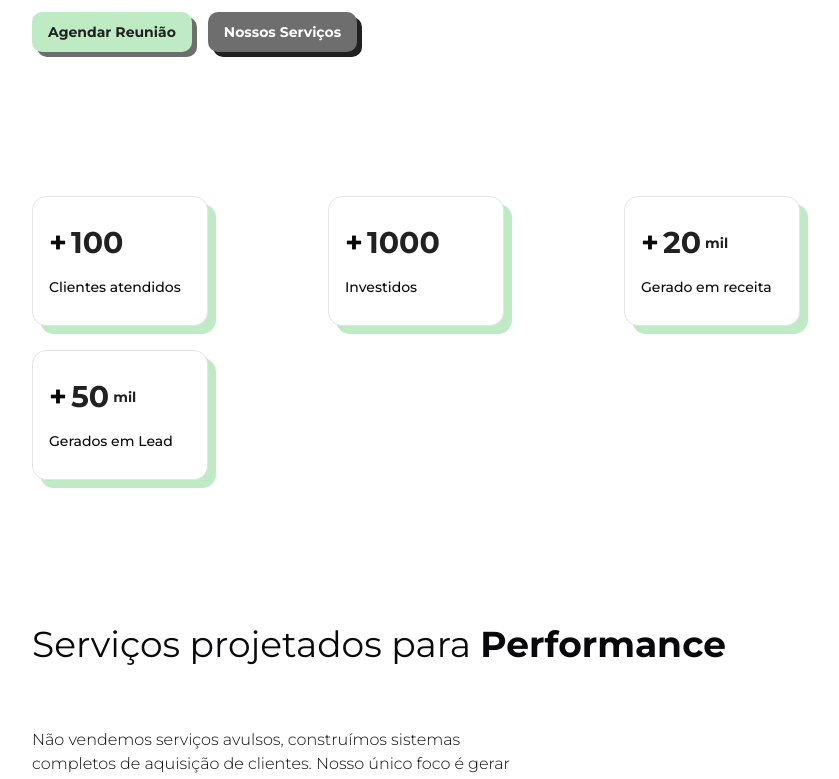
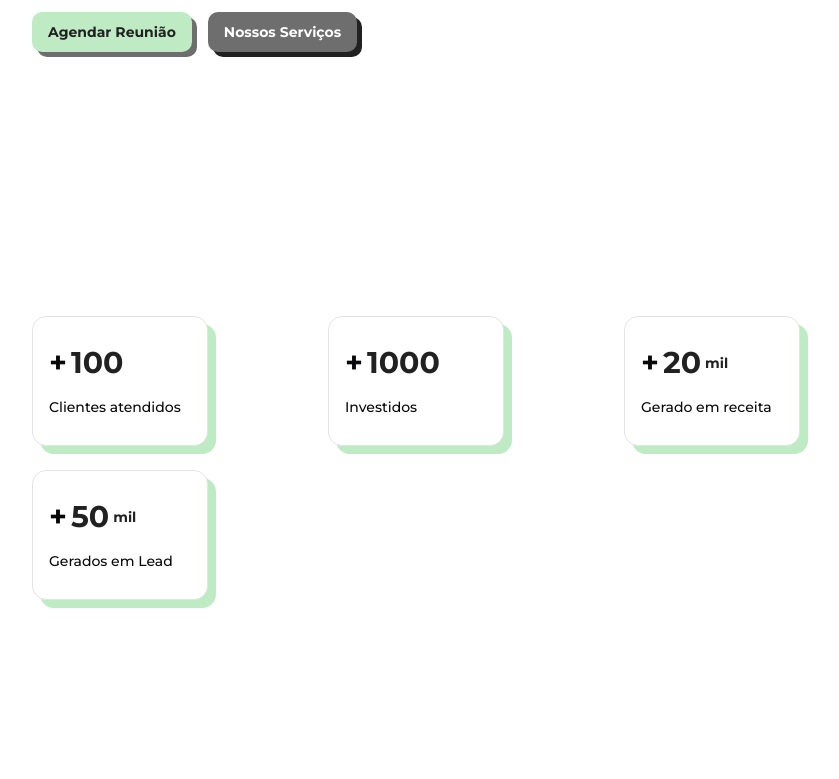
Before and after one commit to LucasBened/pling-company, a React (Vite) app: page / in a window 1280 px wide. Shown: the part 659-1438 px from the top of the page, without its empty margins (224-1063 px from the left). Built offline with nearby package versions, Linux system fonts and the light colour scheme.

Commit message:
[fix] consertando margens

```diff
--- a/src/App.tsx
+++ b/src/App.tsx
@@ -240,7 +240,7 @@ export default function App() {
           </div>
         </motion.div>
       </section>
-      <section className=" w-full  flex flex-wrap justify-around lg:justify-between items-center gap-9 sm:gap-6">
+      <section className=" w-full  flex flex-wrap lg:mt-30 justify-around lg:justify-between items-center gap-9 sm:gap-6">
         <Metrics number={100} fromNumber={0} text="Clientes atendidos" />
         <Metrics number={1000} fromNumber={0} text="Investidos" />
         <Metrics
@@ -256,7 +256,7 @@ export default function App() {
           value="mil"
         />
       </section>
-      <section className="w-full flex flex-col items-start justify-center gap-6 lg:gap-30 min-h-screen   px-4 sm:px-0">
+      <section className="w-full flex flex-col items-start justify-center gap-6 lg:gap-30 min-h-screen lg:mt-20 px-4 sm:px-0">
         <div className="flex flex-col items-start justify-center gap-8 sm:gap-12 lg:gap-16">
           <h2 className="font-normal text-2xl sm:text-3xl lg:text-4xl text-center sm:text-left">
             Serviços projetados para <b>Performance</b>
```
